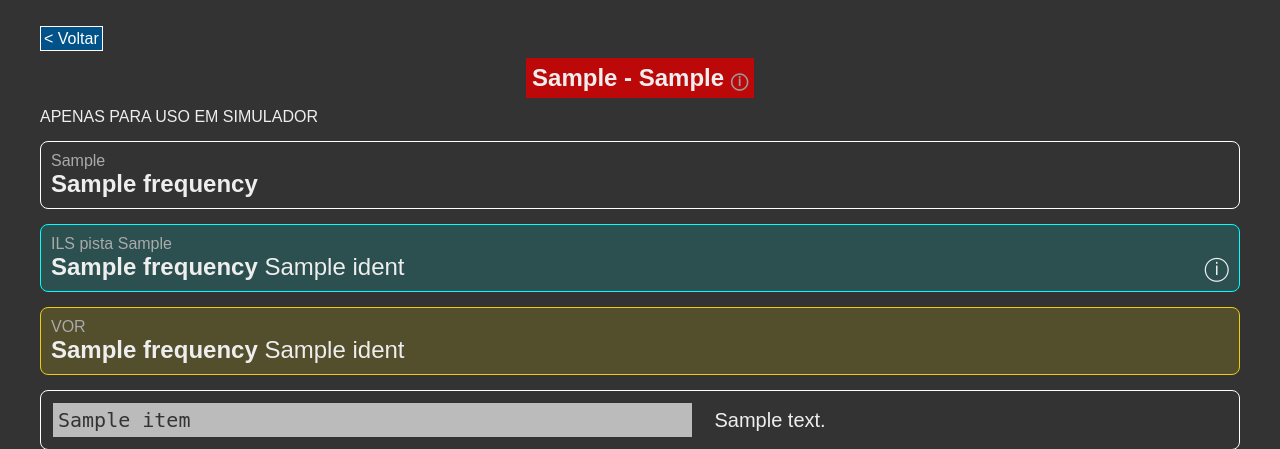
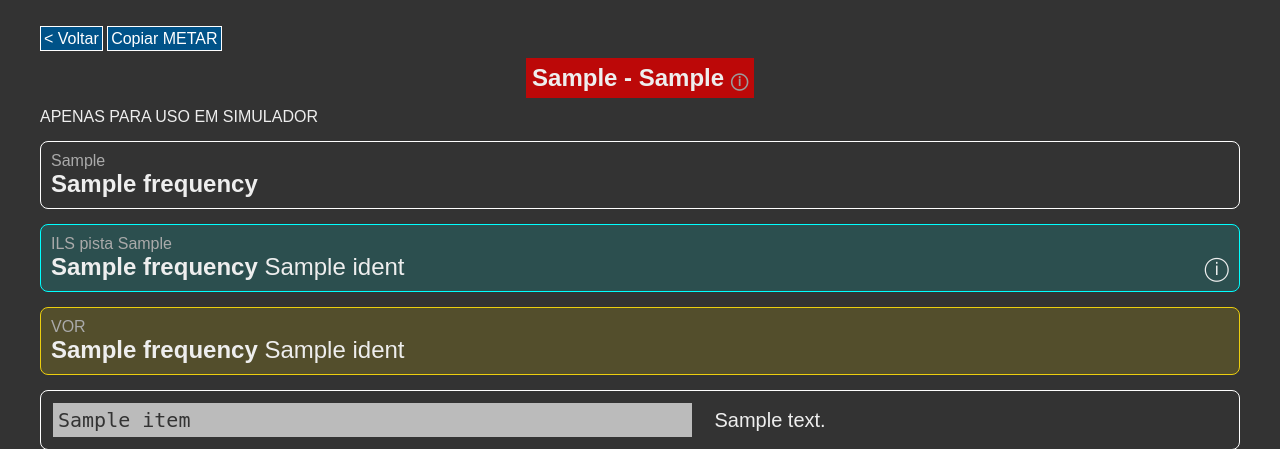
Before and after one commit to antenor-z/aero, a Flask app: template templates/airport.html in a window 1280 px wide. Shown: the part 98-547 px from the top of the page. Run offline with Flask 3, Linux system fonts and the light colour scheme; the template is opened without the code that fills it: most values are stand-ins (such as "Sample title", 1, 10 or a date in 2020); parts of the project's set-up code (start-up, migrations or seed data) failed here and were passed over.

Commit message:
copy current METAR[

```diff
--- /dev/null
+++ b/static/copyMetar.js
@@ -0,0 +1,7 @@
+async function copyMETAR(metar) {
+    try {
+      await navigator.clipboard.writeText(metar);
+    } catch (error) {
+      console.error(error.message);
+    }
+}
--- a/templates/airport.html
+++ b/templates/airport.html
@@ -13,6 +13,7 @@
 	</header>
 	<main>
 	<a class="button-small" href="/">&lt Voltar</a>
+	<a class="button-small" href="javascript:void(0);" onclick="copyMETAR('{{metar}}')">Copiar METAR</a>
 	{% if info is not none %}
 	<div class="line line-margin">
 		{% for runway in info.runways %}
@@ -83,5 +84,6 @@
 		{% endfor %}
 	</table>
 	</main>
+	<script src="/static/copyMetar.js"></script>
 </body>
 </html>
```
